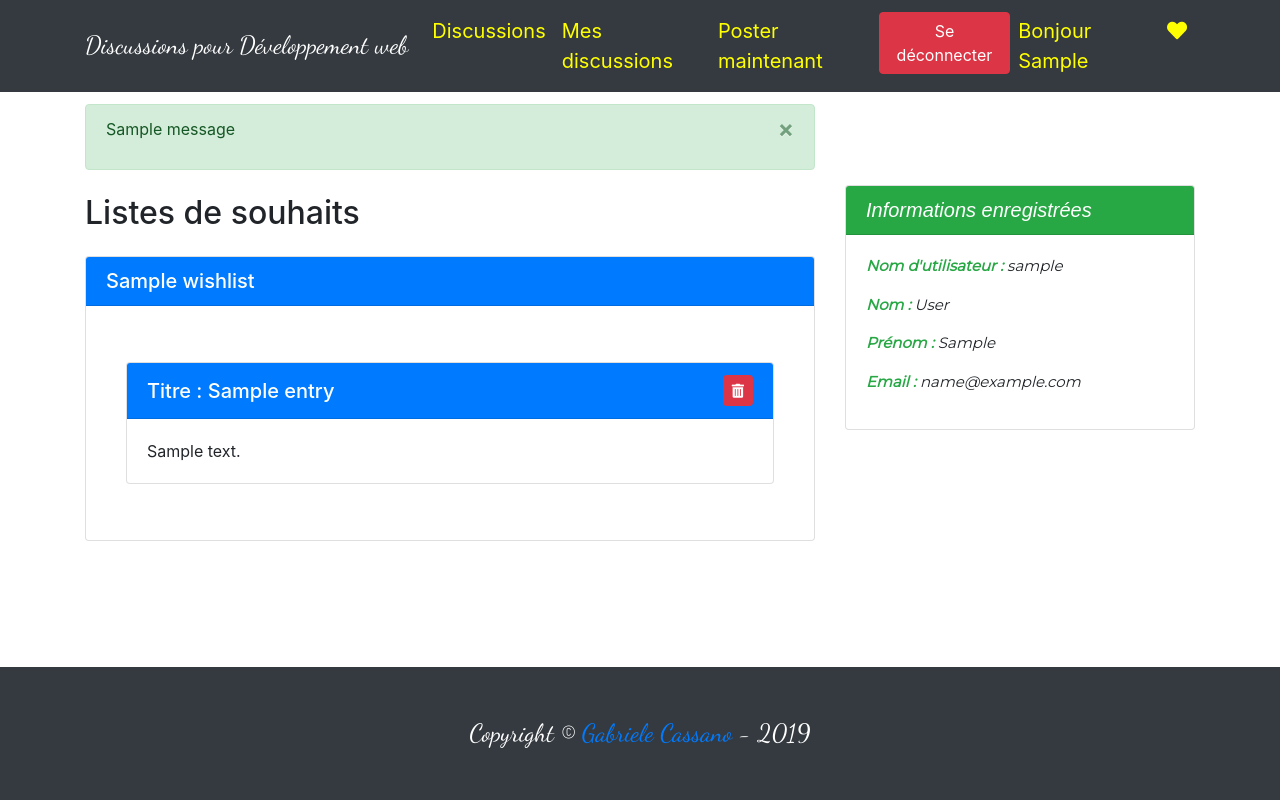
After one commit to cassanogabriele/Python-Django, a Django app: page /my-wishlists/ in a window 1280 px wide. The commit adds this page. Run offline with Django 3.2, Linux system fonts and the light colour scheme; a user stored in the database is signed in; tables that the repository leaves empty hold one stand-in row (values such as "Sample post"); one stand-in notice (Sample message) is shown; some libraries are stand-ins or nearby versions.

Commit message:
finalisation liste de souhaits

```diff
--- a/dev/blog/entries/templates/entries/base.html
+++ b/dev/blog/entries/templates/entries/base.html
@@ -44,6 +44,9 @@
 					<ul class="navbar-nav ml-auto">
 						{% if user.is_authenticated %}
 							<li class="nav-item">
+								<a class="nav-link links-menu" href="{% url 'blog-home' %}">Discussions</a>
+							</li>
+							<li class="nav-item">
 								<a class="nav-link links-menu" href="{% url 'user-entries' %}">Mes discussions</a>
 							</li>
 							<li class="nav-item">
@@ -58,6 +61,10 @@
 
 							<li class="nav-item">
 								<span class="nav-link links-menu">Bonjour {{ user.first_name }}</span>
+							</li>
+
+							<li class="nav-item">
+								<a class="nav-link links-menu" href="{% url 'wishlist-list' %}"><i class="fas fa-heart"></i></a>
 							</li>
 						{% else %}
 							<li class="nav-item">
--- /dev/null
+++ b/dev/blog/entries/templates/entries/wishlist_list.html
@@ -0,0 +1,56 @@
+{% extends "entries/base.html" %}
+
+{% block content %}
+<div class="col-md-8">
+    {% if messages %}
+        <div class="alert alert-success alert-dismissible fade show mt-5 mb-4" role="alert">
+            {% for message in messages %}
+                <p>{{ message }}</p>
+            {% endfor %}
+            <button type="button" class="close" data-dismiss="alert" aria-label="Close">
+                <span aria-hidden="true">&times;</span>
+            </button>
+        </div>
+    {% endif %}
+
+
+    <h2 class="mb-4 mt-3">Listes de souhaits</h2>
+
+    {% for wishlist in wishlists %}
+    <div class="card mb-4 mt-4">
+        <div class="card-header bg-primary text-white">
+            <h5 class="card-title mb-0">{{ wishlist.name }}</h5>
+        </div>
+
+        <div class="card-body">
+            {% if wishlist.items.all %}
+            <ul class="list-group list-group-flush">
+                {% for item in wishlist.items.all %}
+                    <li class="list-group-item">
+                        <div class="card mb-4 mt-4">
+                            <div class="card-header bg-primary text-white d-flex justify-content-between align-items-center">
+                                <h5 class="card-title mb-0">Titre : {{ item.entry.entry_title }}</h5>
+
+                                <form method="post" action="{% url 'delete-wishlist-item' item.id %}">
+                                    {% csrf_token %}
+                                    <button type="submit" class="btn btn-danger btn-sm" title="Supprimer">
+                                        <i class="fas fa-trash-alt"></i>
+                                    </button>
+                                </form>
+                            </div>
+
+                            <div class="card-body">
+                                {{ item.entry.entry_text }}
+                            </div>
+                        </div>
+                    </li>
+                {% endfor %}
+            </ul>
+            {% else %}
+                <p class="text-muted">Aucun article dans cette wishlist.</p>
+            {% endif %}
+        </div>
+    </div>
+    {% endfor %}
+</div>
+{% endblock %}
--- a/dev/blog/entries/urls.py
+++ b/dev/blog/entries/urls.py
@@ -3,18 +3,22 @@
 from django.urls import path
 from .views import ToggleWishlistView
 from .views import CreateWishlistView
+from .views import WishlistListView
+from .views import DeleteItemView
 
-from .views import HomeView, EntryView, CreateEntryView, UserEntriesView, EditEntryView, DeleteEntryView, ToggleWishlistView, CreateWishlistView
+from .views import HomeView, EntryView, CreateEntryView, UserEntriesView, EditEntryView, DeleteEntryView, ToggleWishlistView, CreateWishlistView, WishlistListView, DeleteItemView
 
 urlpatterns = [
     path('', HomeView.as_view(), name='blog-home'),
     path('entry/<int:pk>/', EntryView.as_view(), name='entry-detail'),
     path('create_entry/', CreateEntryView.as_view(success_url='/'), name='create_entry'),
-    path('mes-articles/', UserEntriesView.as_view(), name='user-entries'),
+    path('my-discussions/', UserEntriesView.as_view(), name='user-entries'),
     path('entry/<int:pk>/edit/', EditEntryView.as_view(), name='edit-entry'),
     path('entry/<int:pk>/delete/', DeleteEntryView.as_view(), name='delete-entry'),
     path('entry/<int:pk>/wishlist/', ToggleWishlistView.as_view(), name='toggle-wishlist'),
     path('wishlist/create/', CreateWishlistView.as_view(), name='create-wishlist'),
+    path('my-wishlists/', WishlistListView.as_view(), name='wishlist-list'),
+    path('wishlist-item/delete/<int:pk>/', DeleteItemView.as_view(), name='delete-wishlist-item'),
 ]
 
 # Servez les fichiers statiques en mode développement
--- a/dev/blog/entries/views.py
+++ b/dev/blog/entries/views.py
@@ -1,4 +1,4 @@
-from django.shortcuts import redirect
+from django.shortcuts import render, redirect
 from django.contrib import messages
 from django.http import Http404
 from django.views import View
@@ -9,6 +9,8 @@
 from django.urls import reverse_lazy
 from django.core.exceptions import PermissionDenied
 from .models import Entry, Wishlist, WishlistItem
+from django.views.decorators.http import require_POST
+from django.contrib.messages import get_messages
 
 class HomeView(LoginRequiredMixin, ListView):
     model = Entry
@@ -16,6 +18,11 @@
     context_object_name = "blog_entries"
     ordering = ['-entry_date']
     paginate_by = 3
+
+    def dispatch(self, request, *args, **kwargs):
+        # Vide les anciens messages
+        list(messages.get_messages(request))
+        return super().dispatch(request, *args, **kwargs)
 
 class EntryView(DetailView):
     model = Entry
@@ -43,10 +50,15 @@
     ordering = ['-entry_date']
     paginate_by = 3
 
+    def dispatch(self, request, *args, **kwargs):
+        # Vide les anciens messages
+        list(messages.get_messages(request))
+        return super().dispatch(request, *args, **kwargs)
+
     def get_queryset(self):
-        # Marque dans la session qu'on vient de la vue des discussions de l'utilisateur
         self.request.session['from_user_entries'] = True
         return Entry.objects.filter(entry_author=self.request.user)
+
 
 class EditEntryView(LoginRequiredMixin, UpdateView):
     model = Entry
@@ -96,11 +108,6 @@
         except Entry.DoesNotExist:
             raise Http404("Discussion non trouvée")
 
-from django.shortcuts import render, redirect
-from django.views import View
-from django.contrib import messages
-from .models import Entry, Wishlist, WishlistItem
-
 class ToggleWishlistView(View):
     def get(self, request, pk):
         try:
@@ -116,7 +123,7 @@
 
         except Entry.DoesNotExist:
             messages.error(request, "L'article n'existe pas.")
-            return redirect('blog-home')
+            return redirect('blog-home')  # Redirection vers l'accueil si l'article n'est pas trouvé
 
     def post(self, request, pk):
         try:
@@ -124,31 +131,36 @@
             wishlists = Wishlist.objects.filter(user=request.user)
             creating_new = not wishlists.exists()
 
+            # Si la wishlist est nouvelle, on la crée
             if creating_new:
                 wishlist_name = request.POST.get("wishlist_name")
                 if wishlist_name:
+                    # Création de la nouvelle wishlist
                     wishlist = Wishlist.objects.create(name=wishlist_name, user=request.user)
                     WishlistItem.objects.create(wishlist=wishlist, entry=entry)
                     messages.success(request, f'La wishlist "{wishlist.name}" a été créée et l\'article y a été ajouté.')
-                    return redirect('blog-home')  # ✅ on redirige vers l'accueil si on a créé une liste
                 else:
                     messages.error(request, "Veuillez entrer un nom pour la wishlist.")
-                    return redirect('toggle-wishlist', pk=pk)
+                    return redirect('toggle-wishlist', pk=pk)  # Si nom vide, on reste sur la page actuelle
 
             else:
                 wishlist_id = request.POST.get("wishlist")
                 try:
+                    # Ajout de l'article à une wishlist existante
                     wishlist = Wishlist.objects.get(id=wishlist_id, user=request.user)
                     WishlistItem.objects.create(wishlist=wishlist, entry=entry)
                     messages.success(request, f'L\'article a été ajouté à la wishlist "{wishlist.name}".')
                 except Wishlist.DoesNotExist:
                     messages.error(request, "La wishlist sélectionnée n'existe pas.")
+                    return redirect('toggle-wishlist', pk=pk)  # Si wishlist inexistante, on reste sur la page actuelle
 
-                return redirect('toggle-wishlist', pk=pk)  # ✅ on reste sur la même page si pas de création
+            # **Redirection vers la page d'accueil** après le traitement
+            return redirect('blog-home')  # Redirige vers la page d'accueil après ajout à wishlist
 
         except Entry.DoesNotExist:
             messages.error(request, "L'article n'existe pas.")
-            return redirect('blog-home')
+            return redirect('blog-home')  # Si l'article n'existe pas, redirection vers la page d'accueil
+
 
 class CreateWishlistView(LoginRequiredMixin, CreateView):
     model = Wishlist
@@ -161,5 +173,33 @@
         return super().form_valid(form)
 
     def get_success_url(self):
-        # Redirige l'utilisateur vers la page des wishlists après la création
-        return reverse_lazy('wishlists')  # Rediriger vers la page des wishlists après création
+        # Redirige l'utilisateur vers la page des listes de souhaits après la création
+        return reverse_lazy('wishlist-list')
+
+class WishlistListView(ListView):
+    model = Wishlist
+    template_name = 'entries/wishlist_list.html'
+    context_object_name = 'wishlists'
+
+    def get_queryset(self):
+        return Wishlist.objects.filter(user=self.request.user).prefetch_related('items__entry')
+
+class DeleteItemView(LoginRequiredMixin, View):
+    def post(self, request, pk):
+        try:
+            item = WishlistItem.objects.get(pk=pk)
+            # Vérifie que l'utilisateur a le droit de supprimer cet item (l'élément doit être dans sa wishlist)
+            if item.wishlist.user != request.user:
+                raise PermissionDenied
+
+            entry_title = item.entry.entry_title  # On garde le titre de l'article pour l'affichage
+            item.delete()
+
+            # Message de succès
+            messages.success(request, f'L\'article "{entry_title}" a bien été supprimé de la wishlist.')
+
+            # Redirection après la suppression
+            return redirect('wishlist-list')  # Redirige vers la liste des wishlists de l'utilisateur
+
+        except WishlistItem.DoesNotExist:
+            raise Http404("Article dans la wishlist non trouvé")
```
Also changed, not shown: dev/blog/entries/templates/entries/toogle_wishlist.html (deleted, +0 -21 lines).
